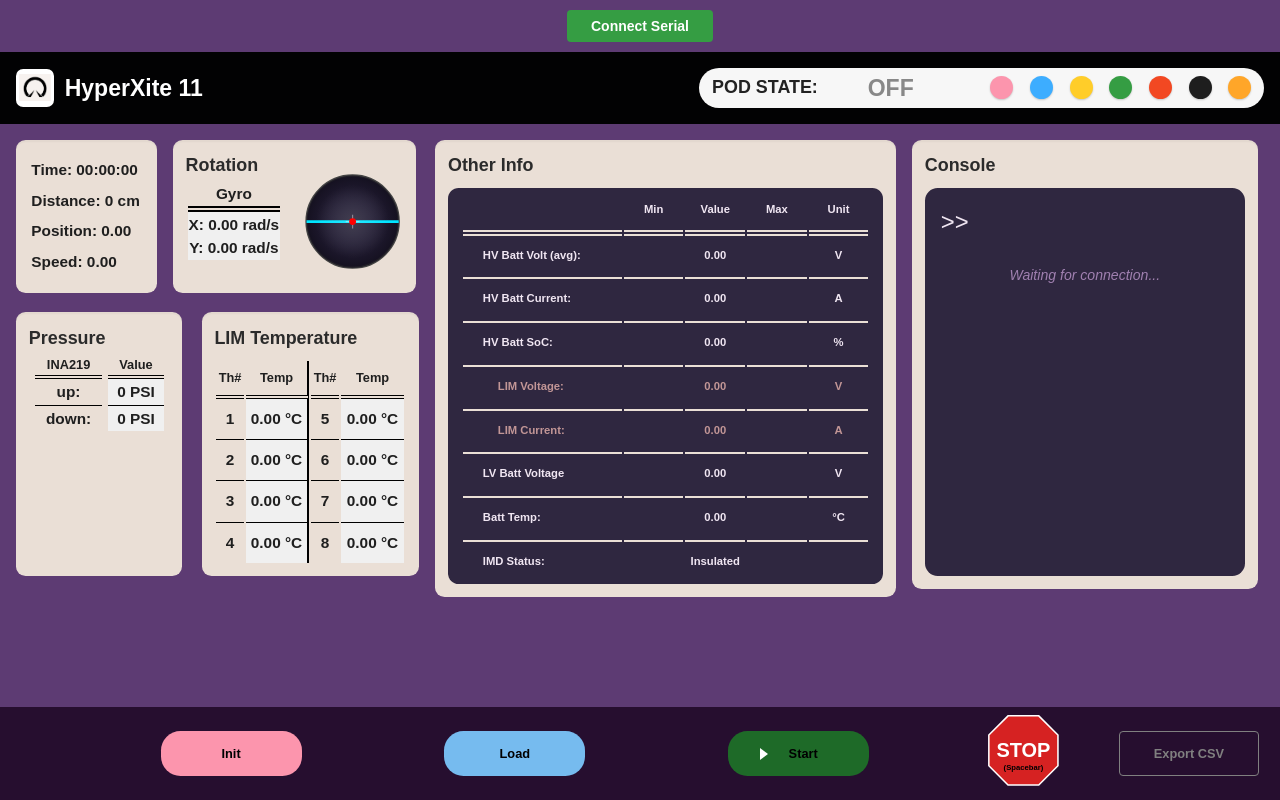
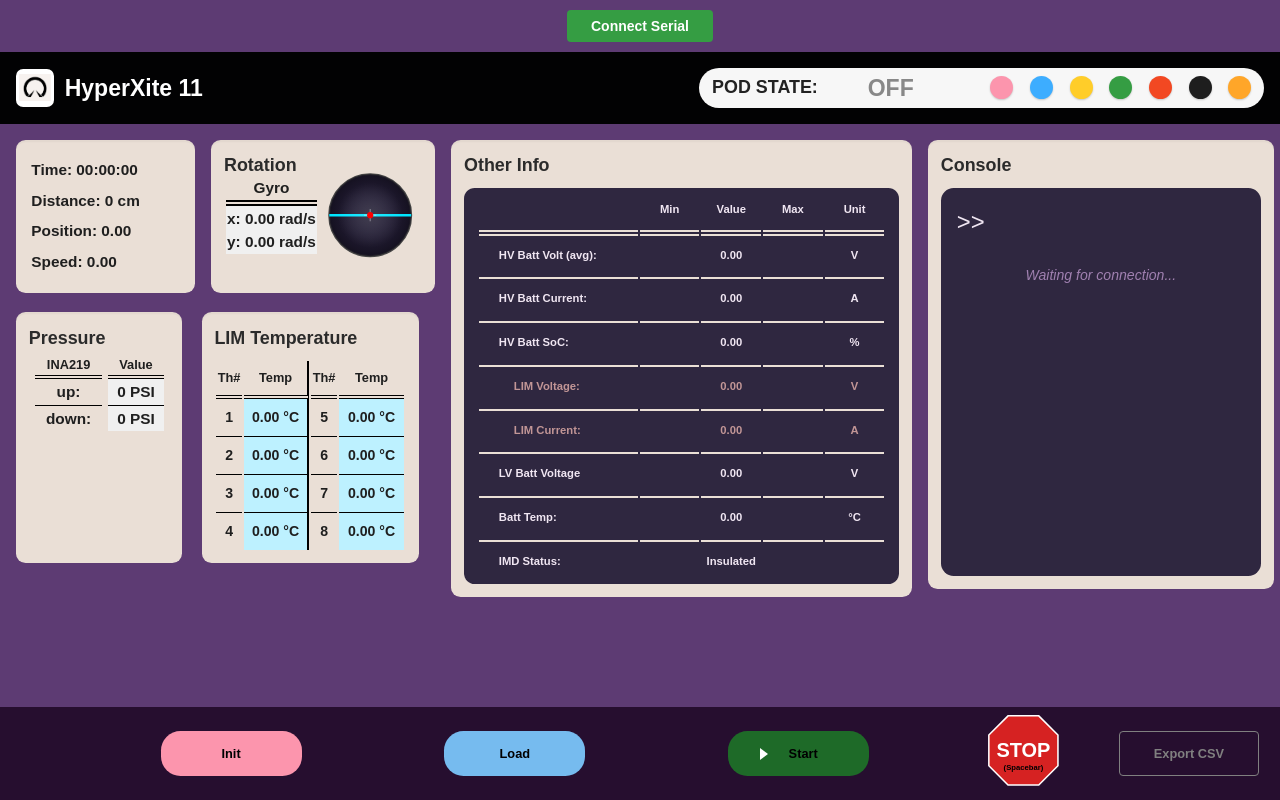
Before and after one commit to UCI-HyperXite/hx11-control-system, a React (Vite) app in the folder gui/: page / in a window 1280 px wide. Built offline with nearby package versions, Linux system fonts and the light colour scheme.

Commit message:
added time, updated csv, added temperature table colors

```diff
--- a/gui/src/App.css
+++ b/gui/src/App.css
@@ -51,10 +51,7 @@ td {
 .TempTable td:nth-child(2) {
     border-right: 2px solid black;
 }
-.TempTable td:nth-child(2),
-.TempTable td:nth-child(4) {
-    background-color: #f0f0f0;
-}
+
 
 .TempTable th {
     border-bottom: 4px double black;
--- a/gui/src/App.jsx
+++ b/gui/src/App.jsx
@@ -4,6 +4,9 @@ import { Header } from "./components/Header";
 import { TopRow } from "./components/TopRow";
 import { Footer } from "./components/Footer";
 import { EStopModal } from "./components/EStopModal";
+
+// TODO: for each state, turn off the buttons for states it can't go to
+// TODO: change on esp: make ESTOP send in a JSON format
 
 
 const podStateMap = {
@@ -25,8 +28,8 @@ export default function App() {
 	position: "0.00",
 	speed: "0.00",
 
-	gyrox: "0.00",
-    gyroy: "0.00",
+	roll: "0.00",
+    pitch: "0.00",
 
     limVoltage: "0.00",
     limCurrent: "0.00",
@@ -61,6 +64,8 @@ export default function App() {
 
 	const heartbeatRef = React.useRef(null);
 	const currentCmdRef = React.useRef(null);
+	const connectedAtRef = React.useRef(null);
+	const timerIntervalRef = React.useRef(null);
 
 	const [showEStop, setShowEStop] = React.useState(false);
 
@@ -73,7 +78,8 @@ export default function App() {
 		const rows = csvRowsRef.current;
 		// if (rows.length === 0) return;
 
-		const header = ["time", "therm1", "therm2", "therm3", "therm4"];
+		const header = ["time", "therm1", "therm2", "therm3", "therm4", "therm5", "therm6",
+			"therm7", "therm8", "roll", "pitch"];
 		const csvContent = [
 			header.join(","),
 			...rows.map(r => header.map(k => r[k]).join(","))
@@ -86,20 +92,6 @@ export default function App() {
 		a.download = `therms_${Date.now()}.csv`;
 		a.click();
 		URL.revokeObjectURL(url);
-	}
-
-	async function sendSerial(message) {
-		if (!portRef.current || !isConnected) return;
-		try {
-		const encoder = new TextEncoderStream();
-		encoder.readable.pipeTo(portRef.current.writable);
-		const writer = encoder.writable.getWriter();
-		await writer.write(message);
-		await writer.close();
-		addLog(`Sent: ${message.trim()}`);
-		} catch (err) {
-			addLog(`Send failed: ${err.message}`);
-		}
 	}
 
 	function startSending(cmd, label) {
@@ -118,6 +110,7 @@ export default function App() {
 				await writer.close();
 			} catch (e) {
 				clearInterval(heartbeatRef.current);
+				addLog(`Send failed: ${err.message}`);
 			}
 		};
 		sendCmd();
@@ -130,10 +123,22 @@ export default function App() {
 			await port.open({ baudRate: 115200 });
 			portRef.current = port;
 			setIsConnected(true);
+			connectedAtRef.current = Date.now();
+
+			timerIntervalRef.current = setInterval(() => {
+				const elapsed = Date.now() - connectedAtRef.current;
+				const h = Math.floor(elapsed / 3600000);
+				const m = Math.floor((elapsed % 3600000) / 60000);
+				const s = Math.floor((elapsed % 60000) / 1000);
+				setTelemetry(prev => ({
+					...prev,
+					time: `${String(h).padStart(2,"0")}:${String(m).padStart(2,"0")}:${String(s).padStart(2,"0")}`
+				}));
+			}, 1000);
+
 			startSending("1", "OK");
 			setPodState("GUI_OK");
 
-			console.log("Serial connected ✓");
       		addLog("Serial connected ✓");
 
 			const decoder = new TextDecoderStream();
@@ -145,9 +150,14 @@ export default function App() {
 			while (true) {
 				const { value, done } = await reader.read();
 				if (done){
-					console.log("Serial disconnected");
 					addLog("Serial disconnected");
 					setIsConnected(false);
+					clearInterval(heartbeatRef.current);
+					clearInterval(timerIntervalRef.current);
+					connectedAtRef.current = null;
+					currentCmdRef.current = null;
+					portRef.current = null;
+					setPodState("OFF");
 					break;
 				}
 
@@ -156,6 +166,7 @@ export default function App() {
         		buffer = lines.pop();
 
 				for (const line of lines) {
+					addLog(`RX: ${line.trim()}`);
          			try {
 						const data = JSON.parse(line.trim());
 						if (data.RSSI !== undefined) console.log("RSSI:", data.RSSI);
@@ -164,8 +175,8 @@ export default function App() {
 							...prev,
 							distance: data.lidar ?? prev.distance,
 
-							gyrox: data.roll ?? prev.gyrox,
-							gyroy: data.pitch ?? prev.gyroy,
+							roll: data.roll ?? prev.roll,
+							pitch: data.pitch ?? prev.pitch,
 							limVoltage: data.lim_volt ?? prev.limVoltage,
 							limCurrent: data.lim_curr ?? prev.limCurrent,
 							battVoltage: data.hv_batt ?? prev.battVoltage,
@@ -197,21 +208,27 @@ export default function App() {
 						csvRowsRef.current.push({
 							time: new Date().toISOString(),
 							therm1: data.therms?.[0]?.toFixed(2) ?? "",
-							// therm2: data.therms?.[1]?.toFixed(2) ?? "",
-							// therm3: data.therms?.[2]?.toFixed(2) ?? "",
-							// therm4: data.therms?.[3]?.toFixed(2) ?? "",
+							therm2: data.therms?.[1]?.toFixed(2) ?? "",
+							therm3: data.therms?.[2]?.toFixed(2) ?? "",
+							therm4: data.therms?.[3]?.toFixed(2) ?? "",
+							therm5: data.therms?.[4]?.toFixed(2) ?? "",
+							therm6: data.therms?.[5]?.toFixed(2) ?? "",
+							therm7: data.therms?.[6]?.toFixed(2) ?? "",
+							therm8: data.therms?.[7]?.toFixed(2) ?? "",
+							roll: data.roll,
+							pitch: data.pitch,
+						});
 
-						});
 						if (data.pod_state !== undefined) {
 							const activeState = podStateMap[data.pod_state];
 							if (activeState) {
 								setPodState(activeState);
-								startSending(String(data.pod_state), activeState.replace("STATE", ""));
+								//startSending(String(data.pod_state), activeState.replace("STATE", ""));
 							}
 						}
 					} catch (e) {
-						console.warn("Could not parse line:", line);
-            			addLog(`Parse error: ${line.trim().slice(0, 40)}`);
+						//console.warn("Could not parse line:", line);
+            			//addLog(`Parse error: ${line.trim()}`);
 					}
 				}
 			}
@@ -221,7 +238,6 @@ export default function App() {
 			setIsConnected(false);
 		}
 	}
-
 
 	return (
 		<div style={{
@@ -285,7 +301,7 @@ export default function App() {
 				gap: "1.25vw", alignItems: "center", width: "100%"}}>
 					<TopRow telemetry={telemetry} consoleLogs={consoleLogs} />
 				</div>
-				<Footer sendSerial={sendSerial} startSending={startSending} downloadCSV={downloadCSV} podState={podState}/>
+				<Footer startSending={startSending} downloadCSV={downloadCSV} podState={podState}/>
 				</div>
 	);
 }
--- a/gui/src/components/Footer.jsx
+++ b/gui/src/components/Footer.jsx
@@ -1,7 +1,7 @@
 import React from "react";
 import { StopOctagon } from "./StopOctagon";
 
-export function Footer({sendSerial, downloadCSV, startSending, podState}) {
+export function Footer({downloadCSV, startSending, podState}) {
 	const isStopped = podState === "STOPSTATE";
 
 	const [hoveredButton, setHoveredButton] = React.useState(null);
--- a/gui/src/components/TopRow.jsx
+++ b/gui/src/components/TopRow.jsx
@@ -4,12 +4,17 @@ import { Card } from "./Card";
 
 
 export function TopRow({ telemetry, consoleLogs = [] }) {
-	const [testGyro, setTestGyro] = useState({ x: 0, y: 0 });
-	// const logEndRef = useRef(null);
-	// useEffect(() => {
-	// 	logEndRef.current?.scrollIntoView({ behavior: "smooth" });
-	// }, [consoleLogs]);
 
+	function thermColor(temp) {
+		const t = parseFloat(temp);
+		if (t >= 70) return "#ff6868";
+		if (t >= 60) return "#ff8972";
+		if (t >= 50) return "#fcae7a";
+		if (t >= 40) return "#fff5b9";
+		if (t >= 30) return "#ffffd7";
+		if (t >= 15) return "#f0f0f0";
+		return "#bdf1ff";
+	}
 	return (
 		<div style={{
 			display: "flex",
@@ -29,7 +34,7 @@ export function TopRow({ telemetry, consoleLogs = [] }) {
 				<div style={{ display: "flex", gap: "1.25vw" }}>
 					<Card style={{
 						height: "12vw",
-						width: "11vw",
+						width: "14vw",
 						flexShrink: 0,
 						fontWeight: "bold",
 						fontSize: "1.2vw",
@@ -44,11 +49,11 @@ export function TopRow({ telemetry, consoleLogs = [] }) {
 
 					<Card title="Rotation"
 						style={{
-							width: "19vw",
+							width: "17.5vw",
 							flexShrink: 0,
 							paddingBottom: "0.5vw"
 						}}>
-					<div className="rotTable" style={{ marginTop: "-2vw", display: "flex", alignItems: "center", gap: "1vw", marginRight: "-3vw"}}>
+					<div className="rotTable" style={{ marginTop: "-2vw", display: "flex", alignItems: "center", marginRight: "-2vw", }}>
 						<table style={{ fontSize: "1.2vw", fontWeight: "bold" }}>
 							<thead>
 								<tr><th>Gyro</th></tr>
@@ -56,8 +61,8 @@ export function TopRow({ telemetry, consoleLogs = [] }) {
 							<tbody>
 								<tr>
 									<td>
-										<div>X: {telemetry.gyrox} rad/s</div>
-										<div>Y: {telemetry.gyroy} rad/s</div>
+										<div>x: {telemetry.roll} rad/s</div>
+										<div>y: {telemetry.pitch} rad/s</div>
 									</td>
 								</tr>
 							</tbody>
@@ -68,8 +73,8 @@ export function TopRow({ telemetry, consoleLogs = [] }) {
 							const cx = 50, cy = 50, r = 40;
 							const clamp = (v, min, max) => Math.max(min, Math.min(max, v));
 
-							const xNorm = clamp(testGyro.x, -2, 2) / 2; // roll:  -1 to 1
-							const yNorm = clamp(testGyro.y, -2, 2) / 2;  // pitch: -1 to 1
+							const xNorm = clamp(parseFloat(telemetry.roll), -2, 2) / 2; // roll:  -1 to 1
+							const yNorm = clamp(parseFloat(telemetry.pitch), -2, 2) / 2;  // pitch: -1 to 1
 
 							const rollAngle = xNorm * (Math.PI / 2);  // ±90° tilt of major axis
 							const ry = r * Math.abs(yNorm);            // minor axis: 0=flat line, r=full circle
@@ -101,7 +106,7 @@ export function TopRow({ telemetry, consoleLogs = [] }) {
 							const gradY = 50 - yNorm * 20;
 
 							return (
-								<svg viewBox="0 0 100 100" style={{ width: "9vw",flexShrink: 0, marginTop: "0.1vw" }}>
+								<svg viewBox="0 0 100 100" style={{ width: "8vw",flexShrink: 0, marginTop: "0.1vw" }}>
 								<defs>
 									<clipPath id="gyroClip">
 									<circle cx={cx} cy={cy} r={r - 1} />
@@ -144,14 +149,7 @@ export function TopRow({ telemetry, consoleLogs = [] }) {
 								</svg>
 							);
 							})()}
-
-
-
 					</div>
-					{/* <input type="range" min="-2" max="2" step="0.1"
-						onChange={e => setTestGyro(p => ({ ...p, x: +e.target.value }))} />
-					<input type="range" min="-2" max="2" step="0.1"
-						onChange={e => setTestGyro(p => ({ ...p, y: +e.target.value }))} /> */}
 					</Card>
 				</div>
 
@@ -193,21 +191,25 @@ export function TopRow({ telemetry, consoleLogs = [] }) {
 						<table style={{ width: "100%" }} className="TempTable">
 							<thead>
 								<tr style = {{fontSize: "1vw"}}>
-									<th style={{ width: "15%" }}>Th#</th>
-									<th style={{ width: "35%" }}>Temp</th>
-									<th style={{ width: "15%" }}>Th#</th>
-									<th style={{ width: "35%" }}>Temp</th>
+									<th style={{ width: "14%" }}>Th#</th>
+									<th style={{ width: "36%" }}>Temp</th>
+									<th style={{ width: "14%" }}>Th#</th>
+									<th style={{ width: "36%" }}>Temp</th>
 								</tr>
 							</thead>
-							<tbody style = {{fontSize: "1.2vw"}}>
+							<tbody style = {{fontSize: "1.1vw"}}>
 								{[1, 2, 3, 4].map(i => (
-									<tr key={i}>
-										<td>{i}</td>
-										<td>{telemetry[`therm${i}`]} °C</td>
-										<td>{i + 4}</td>
-										<td>{telemetry[`therm${i + 4}`]} °C</td>
-									</tr>
-								))}
+								<tr key={i}>
+									<td>{i}</td>
+									<td style={{ backgroundColor: thermColor(telemetry[`therm${i}`]) }}>
+										{telemetry[`therm${i}`]} °C
+									</td>
+									<td>{i + 4}</td>
+									<td style={{ backgroundColor: thermColor(telemetry[`therm${i + 4}`]) }}>
+										{telemetry[`therm${i + 4}`]} °C
+									</td>
+								</tr>
+							))}
 							</tbody>
 						</table>
 					</Card>
```
Also changed, not shown: gui/src/components/Header.jsx (line endings or trailing spaces).
